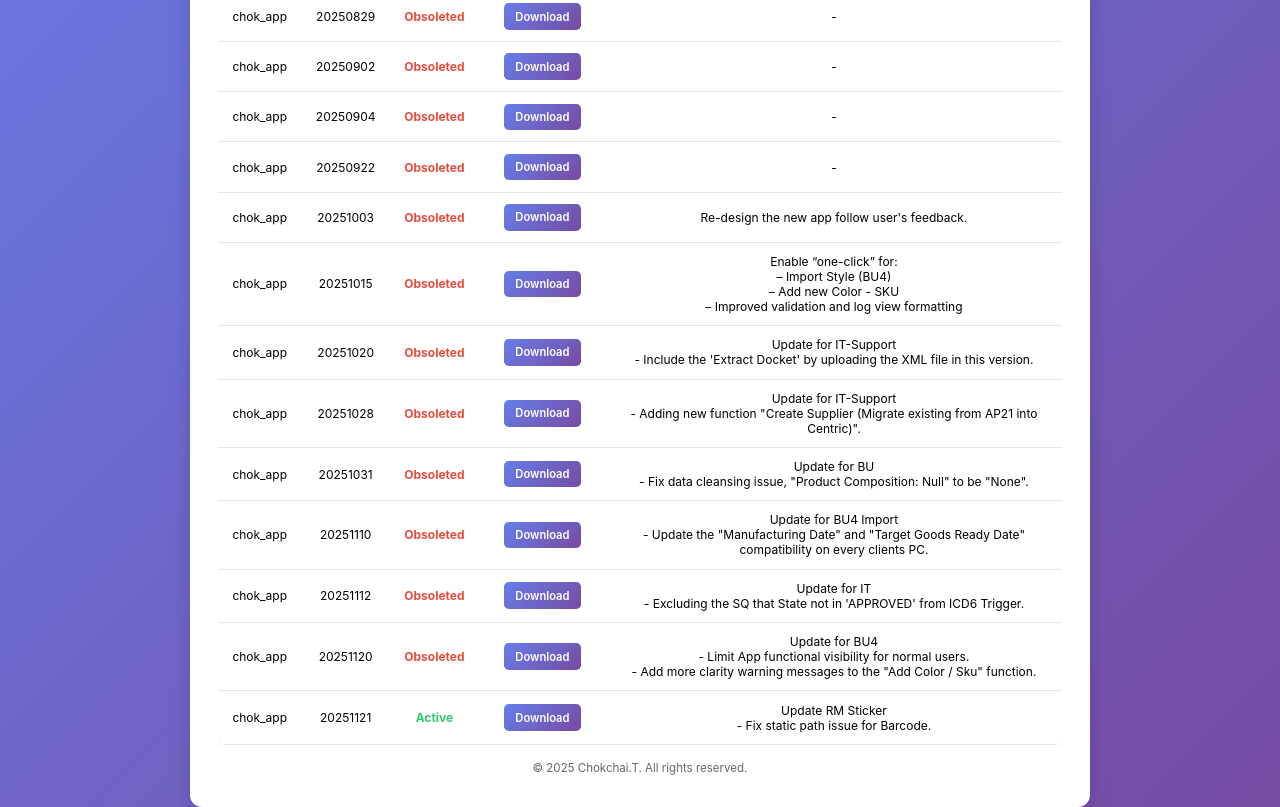
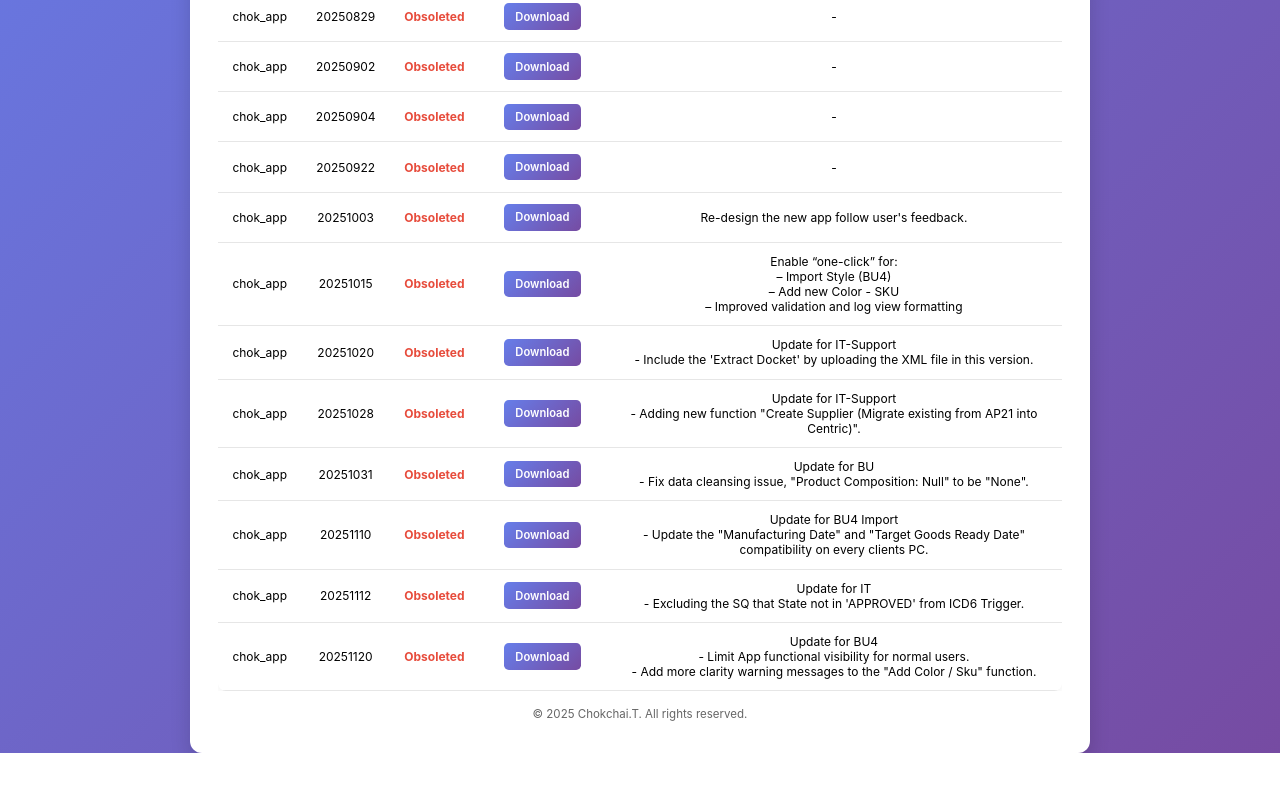
Before and after one commit to bankbab1/chokapp, a plain HTML site: page index.html in a window 1280 px wide. Shown: the part 411-1218 px from the top of the page. After the commit the page ends 1164 px from the top, so only its background shows below. Drawn offline with Linux system fonts and the light colour scheme.

Commit message:
Update index.html

```diff
--- a/index.html
+++ b/index.html
@@ -149,14 +149,7 @@
               - Add more clarity warning messages to the "Add Color / Sku" function.<br>
             </td>
           </tr>
-          <tr>
-            <td>chok_app</td>
-            <td>20251121</td>
-            <td class="status-active">Active</td>
-            <td><a href="sAODjrP9FSBwiYnll78gyWsS7zxXAt9jupNGhVA4xbZilcsMcxztzGGvnAZAV2zGju4XaHzlWTceFIhjudX1FxX+XWuYnFX2SD88taqXLeIvrnsGm0jyI57W2oL52UaGNb0NjRL8cFa4VSXL0p7FDECX2goi/Ko1mgM8GMQKVNw5rGg8q8CwiPz56WIvODLm" target="_blank" class="btn-download">Download</a></td>
-            <td>Update RM Sticker<br>
-              - Fix static path issue for Barcode.</td>
-          </tr>
+
         </tbody>
         </table>
       </div>
```
